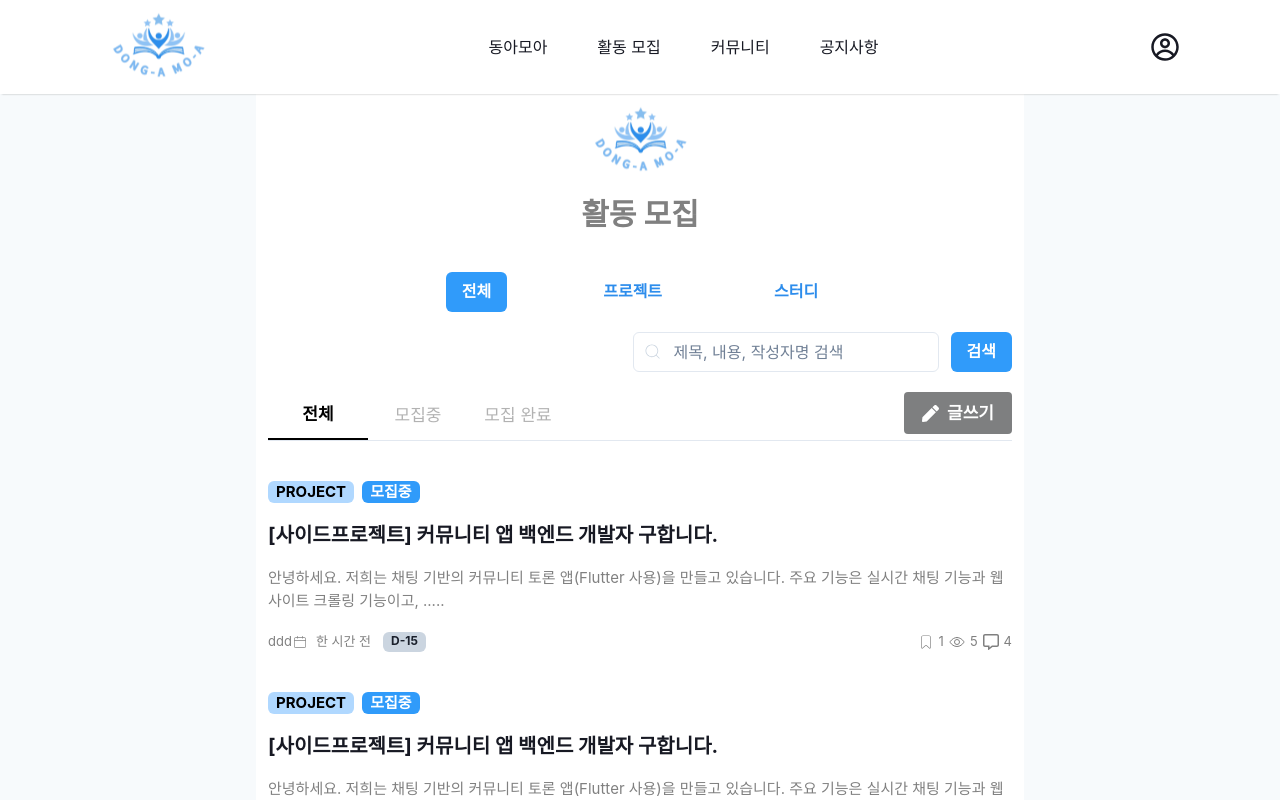
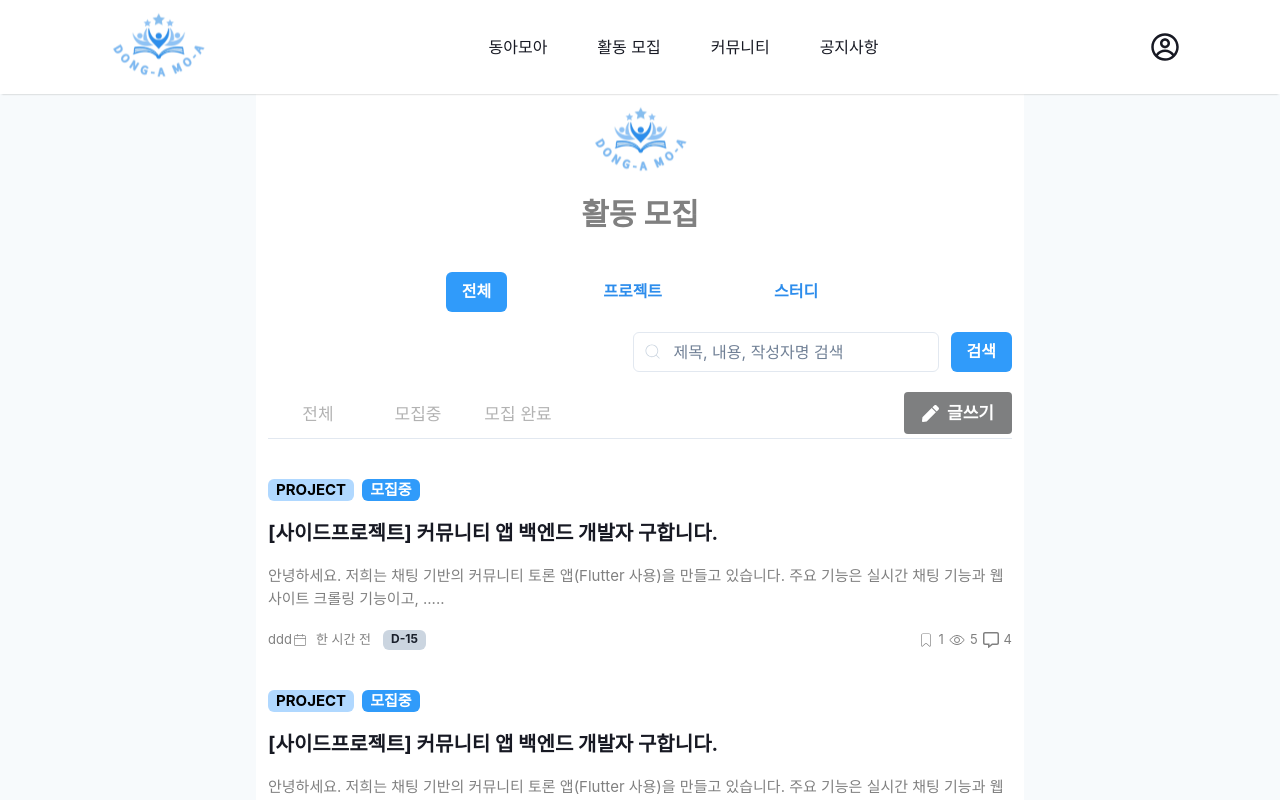
Before and after one commit to donga-it-club/damoa-fe, a React (Vite) app: page /recruit in a window 1280 px wide. Shown: the top 800 px of the page. Built offline with nearby package versions, Linux system fonts and the light colour scheme.

Commit message:
:sparkles: Feat: Review 토대로 수정

```diff
--- a/src/components/ChangeUnderline.tsx
+++ b/src/components/ChangeUnderline.tsx
@@ -1,25 +1,25 @@
-import { useState } from 'react';
+import { MouseEvent, useState } from 'react';
 import { Flex } from '@chakra-ui/react';
-import { PageButtonAll, PageButtonIng, PageButtonDone } from '@/styles/layouts/ChangeUnderline.style';
+import * as S from '@/styles/layouts/ChangeUnderline.style';
 
 const ChangeCategory = () => {
-  const [currentTab, setCurrentTab] = useState('전체');
+  const [currentTab, setCurrentTab] = useState<string>();
 
-  const handleClick = (event: React.MouseEvent<HTMLButtonElement>) => {
+  const handleClick = (event: MouseEvent<HTMLButtonElement>) => {
     setCurrentTab(event.currentTarget.value);
   };
 
   return (
     <Flex>
-      <PageButtonAll title={currentTab} value="전체" onClick={handleClick}>
+      <S.PageButtonAll title={currentTab} value="ALL" onClick={handleClick}>
         전체
-      </PageButtonAll>
-      <PageButtonIng title={currentTab} value="모집중" onClick={handleClick}>
+      </S.PageButtonAll>
+      <S.PageButtonIng title={currentTab} value="RecruitIng" onClick={handleClick}>
         모집중
-      </PageButtonIng>
-      <PageButtonDone title={currentTab} value="모집 완료" onClick={handleClick}>
+      </S.PageButtonIng>
+      <S.PageButtonDone title={currentTab} value="RecruitDone" onClick={handleClick}>
         모집 완료
-      </PageButtonDone>
+      </S.PageButtonDone>
     </Flex>
   );
 };
--- a/src/pages/recruit/page.tsx
+++ b/src/pages/recruit/page.tsx
@@ -1,8 +1,8 @@
 import { useState } from 'react';
 import { Button, Flex, HStack, Spacer } from '@chakra-ui/react';
+import ChangeCategory from '@/components/ChangeUnderline';
 import Title from '@/components/Title';
 import WriteButton from '@/components/WriteButton';
-import ChangeCategory from '@/components/changeUnderline';
 import ContentsList from '@/components/recruit/ContentsList';
 import SearchContents from '@/components/recruit/SearchContents';
 
```
